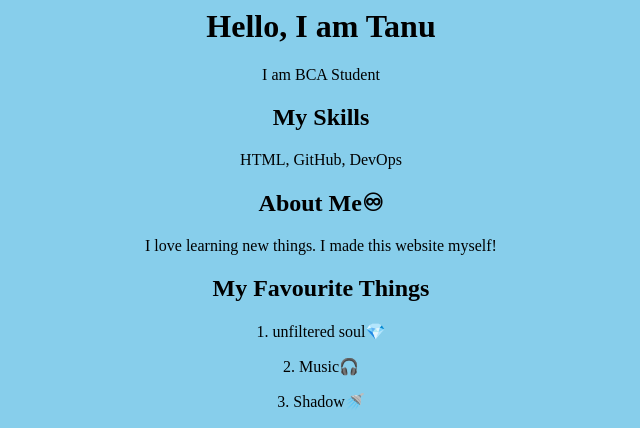
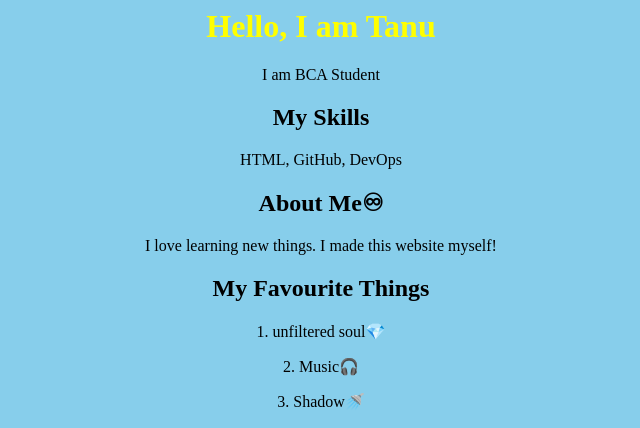
Before and after one commit to tanu-bca/internet, a plain HTML site: page index.html in a window 1280 px wide. Shown: the top 428 px of the page, without its empty margins (319-959 px from the left). Drawn offline with Linux system fonts and the light colour scheme.

Commit message:
Change heading color from darkpink to yellow

```diff
--- a/index.html
+++ b/index.html
@@ -1,6 +1,6 @@
 <html>
 <body style="background-color: skyblue; text-align: center;">
-<h1 style="color: darkpink;"> Hello, I am Tanu </h1>
+<h1 style="color:yellow;"> Hello, I am Tanu </h1>
 <p> I am BCA Student </p>
 
 <h2> My Skills </h2>
```
